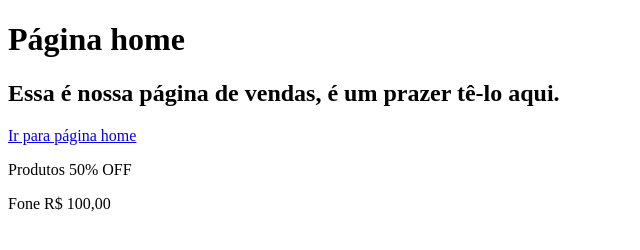
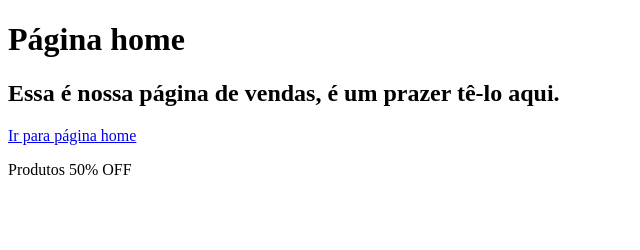
Before and after one commit to adrianodrico/sitedevendasdev, a plain HTML site: page vendas.html in a window 1280 px wide. Shown: the whole page, without its empty margins (0-640 px from the left). Drawn offline with Linux system fonts and the light colour scheme.

Commit message:
teste para verificar modificações no git e vs code

```diff
--- a/vendas.html
+++ b/vendas.html
@@ -10,6 +10,6 @@
    <h2>Essa é nossa página de vendas, é um prazer tê-lo aqui.</h2>
    <a href="index.html">Ir para página home</a>
    <p>Produtos 50% OFF</p>
-   <p>Fone R$ 100,00</p>
+
 </body>
 </html>
```
